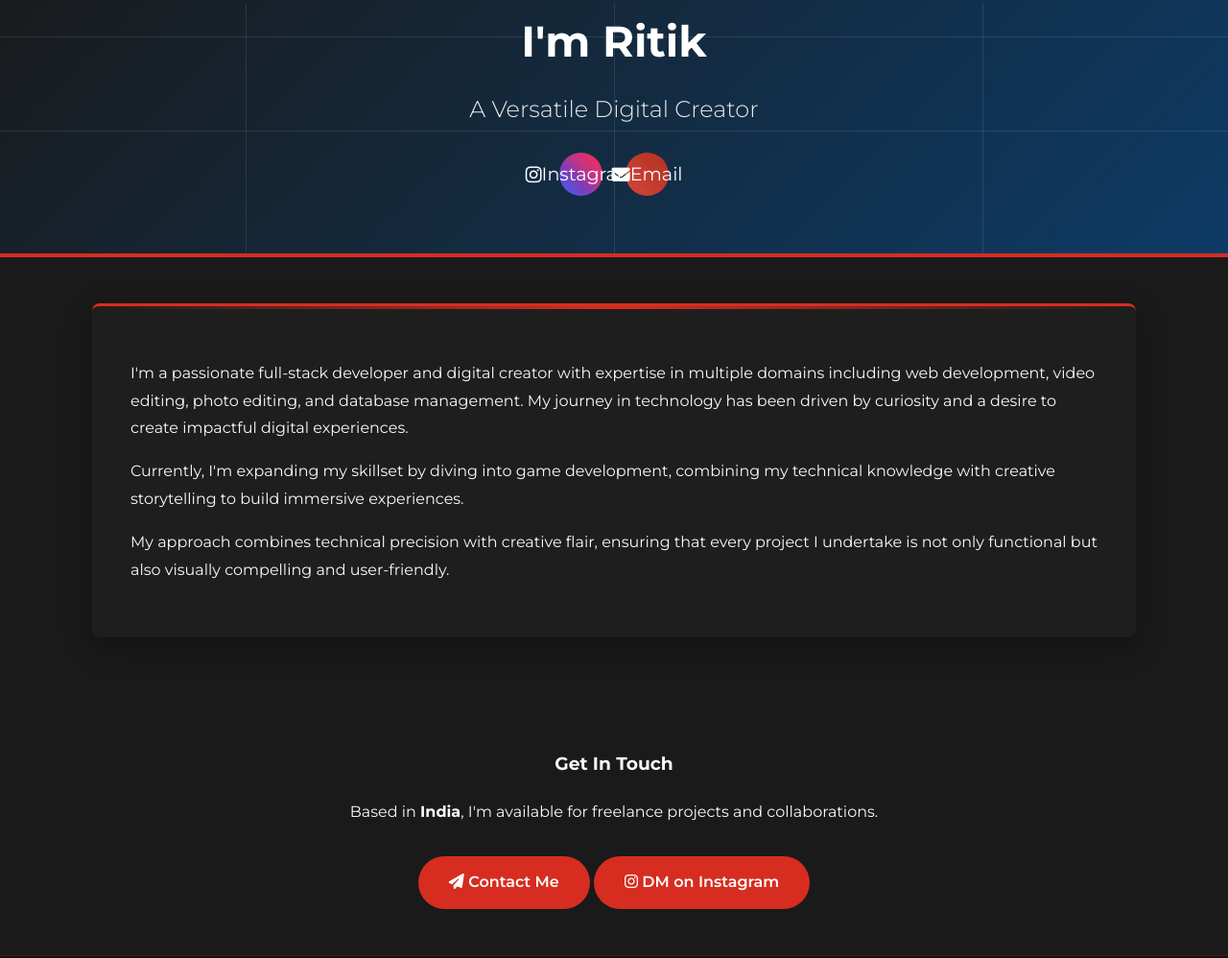
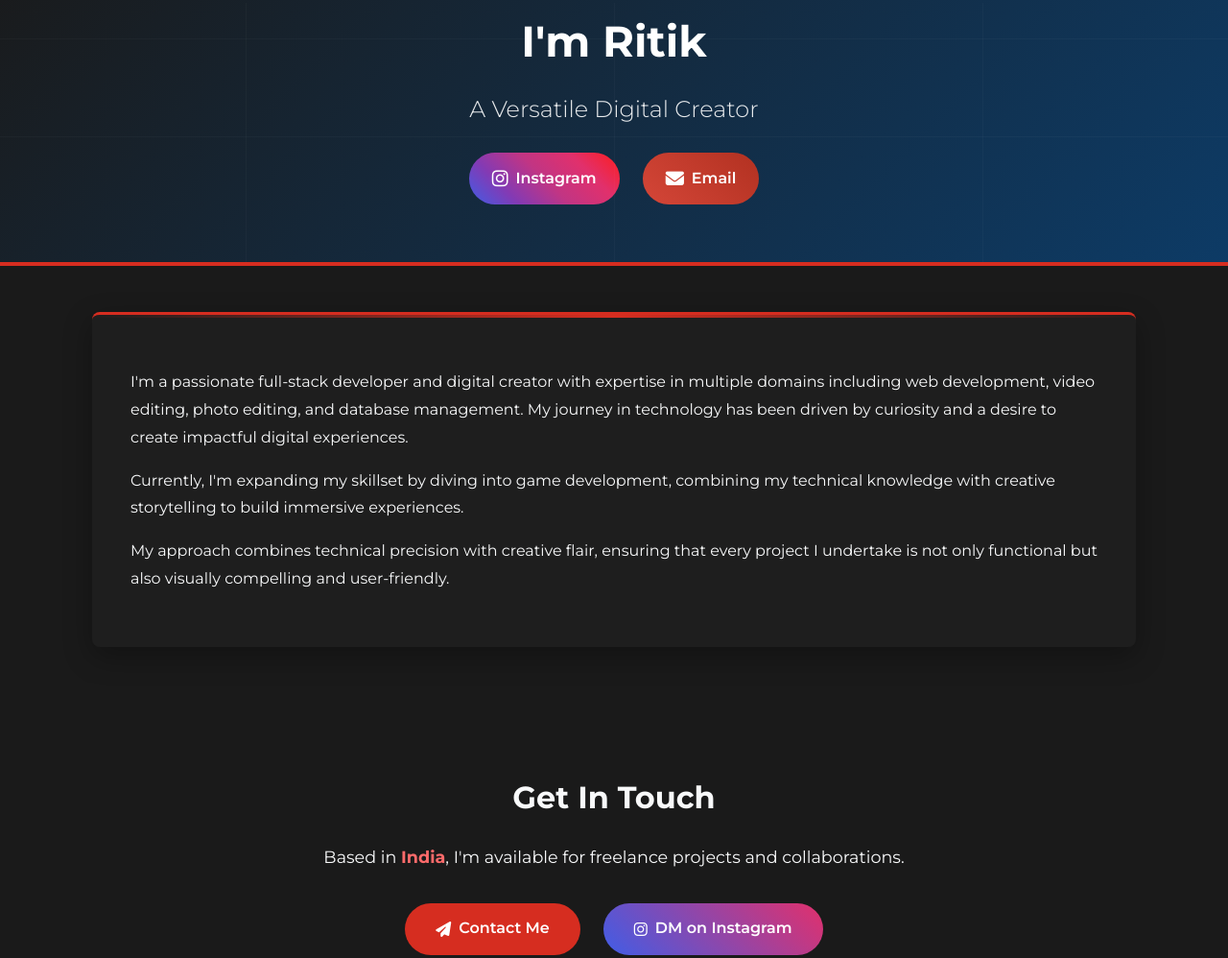
Before and after one commit to rxt1k/allaboutritik, a plain HTML site: page index.html in a window 1280 px wide. Shown: the part 61-1059 px from the top of the page at 96% size. Drawn offline with Linux system fonts and the light colour scheme.

Commit message:
Update spiderman.css

```diff
--- a/spiderman.css
+++ b/spiderman.css
@@ -12,6 +12,13 @@ body {
     background-color: var(--spider-dark);
     color: var(--spider-light);
     line-height: 1.8;
+}
+
+.container {
+    width: 85%;
+    max-width: 1200px;
+    margin: 0 auto;
+    padding: 0 20px;
 }
 
 header {
@@ -47,10 +54,41 @@ header h2 {
     margin-top: 0.5rem;
 }
 
-.container {
-    width: 85%;
-    max-width: 1200px;
-    margin: 0 auto;
+.social-links {
+    display: flex;
+    justify-content: center;
+    gap: 1.5rem;
+    margin-top: 1.5rem;
+    flex-wrap: wrap;
+}
+
+.social-btn {
+    display: inline-flex;
+    align-items: center;
+    gap: 8px;
+    padding: 0.8rem 1.5rem;
+    border-radius: 30px;
+    color: white;
+    text-decoration: none;
+    font-weight: 600;
+    transition: all 0.3s ease;
+}
+
+.social-btn i {
+    font-size: 1.2rem;
+}
+
+.social-btn:hover {
+    transform: translateY(-3px);
+    box-shadow: 0 5px 15px rgba(0,0,0,0.3);
+}
+
+.instagram {
+    background: linear-gradient(45deg, #405DE6, #833AB4, #C13584, #E1306C, #FD1D1D);
+}
+
+.email {
+    background: linear-gradient(45deg, #D44638, #B23121);
 }
 
 .intro {
@@ -73,61 +111,58 @@ header h2 {
     background: linear-gradient(90deg, transparent, var(--spider-red), transparent);
 }
 
-.social-links {
+.contact {
+    text-align: center;
+    padding: 3rem 0;
+    margin-top: 2rem;
+}
+
+.contact h3 {
+    font-size: 2rem;
+    margin-bottom: 1rem;
+    color: var(--spider-light);
+}
+
+.contact p {
+    font-size: 1.1rem;
+    margin-bottom: 2rem;
+}
+
+.contact strong {
+    color: var(--spider-accent);
+}
+
+.contact-buttons {
     display: flex;
     justify-content: center;
     gap: 1.5rem;
-    margin-top: 1.5rem;
-}
-
-.social-btn {
-    width: 45px;
-    height: 45px;
-    border-radius: 50%;
-    display: flex;
-    align-items: center;
-    justify-content: center;
-    color: white;
-    font-size: 1.2rem;
-    transition: all 0.3s ease;
-    text-decoration: none;
-}
-
-.social-btn:hover {
-    transform: translateY(-3px);
-}
-
-.instagram {
-    background: linear-gradient(45deg, #405DE6, #5851DB, #833AB4, #C13584, #E1306C, #FD1D1D);
-}
-
-.email {
-    background: linear-gradient(45deg, #D44638, #B23121);
-}
-
-.contact {
-    text-align: center;
-    padding: 3rem 0;
+    flex-wrap: wrap;
 }
 
 .btn {
-    display: inline-block;
-    background: var(--spider-red);
-    color: white;
+    display: inline-flex;
+    align-items: center;
+    gap: 8px;
     padding: 0.8rem 2rem;
     border-radius: 30px;
     text-decoration: none;
     font-weight: 600;
-    margin-top: 1rem;
     transition: all 0.3s ease;
-    border: none;
-    cursor: pointer;
+}
+
+.contact-btn {
+    background: var(--spider-red);
+    color: white;
+}
+
+.instagram-btn {
+    background: linear-gradient(45deg, #405DE6, #E1306C);
+    color: white;
 }
 
 .btn:hover {
-    background: #c8231a;
-    transform: translateY(-2px);
-    box-shadow: 0 5px 15px rgba(214, 45, 32, 0.4);
+    transform: translateY(-3px);
+    box-shadow: 0 5px 15px rgba(0,0,0,0.3);
 }
 
 footer {
@@ -135,24 +170,24 @@ footer {
     padding: 2rem 0;
     background-color: rgba(15, 15, 15, 0.9);
     border-top: 1px solid rgba(214, 45, 32, 0.3);
+    margin-top: 2rem;
 }
 
 /* Web-like elements */
 .web-line {
     position: absolute;
     background: rgba(255,255,255,0.1);
+    animation: web-pulse 3s infinite ease-in-out;
 }
 
 .web-line.vertical {
     width: 1px;
     height: 100%;
-    left: 20%;
 }
 
 .web-line.horizontal {
     height: 1px;
     width: 100%;
-    top: 30%;
 }
 
 /* Animation for subtle web effect */
@@ -168,7 +203,16 @@ footer {
         font-size: 2rem;
     }
 
+    header h2 {
+        font-size: 1.2rem;
+    }
+
     .intro {
         padding: 1.5rem;
     }
+
+    .contact-buttons {
+        flex-direction: column;
+        align-items: center;
+    }
 }
```
